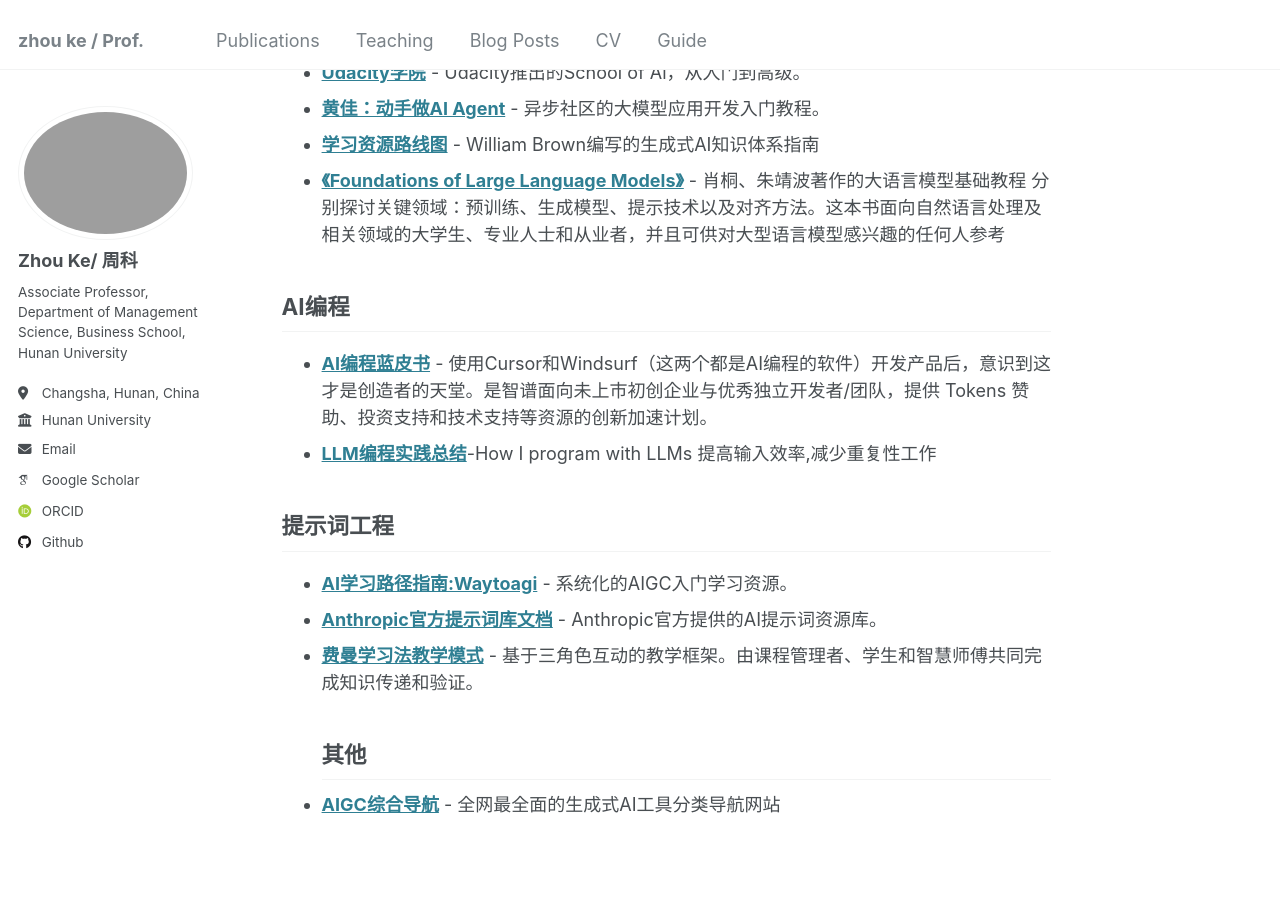
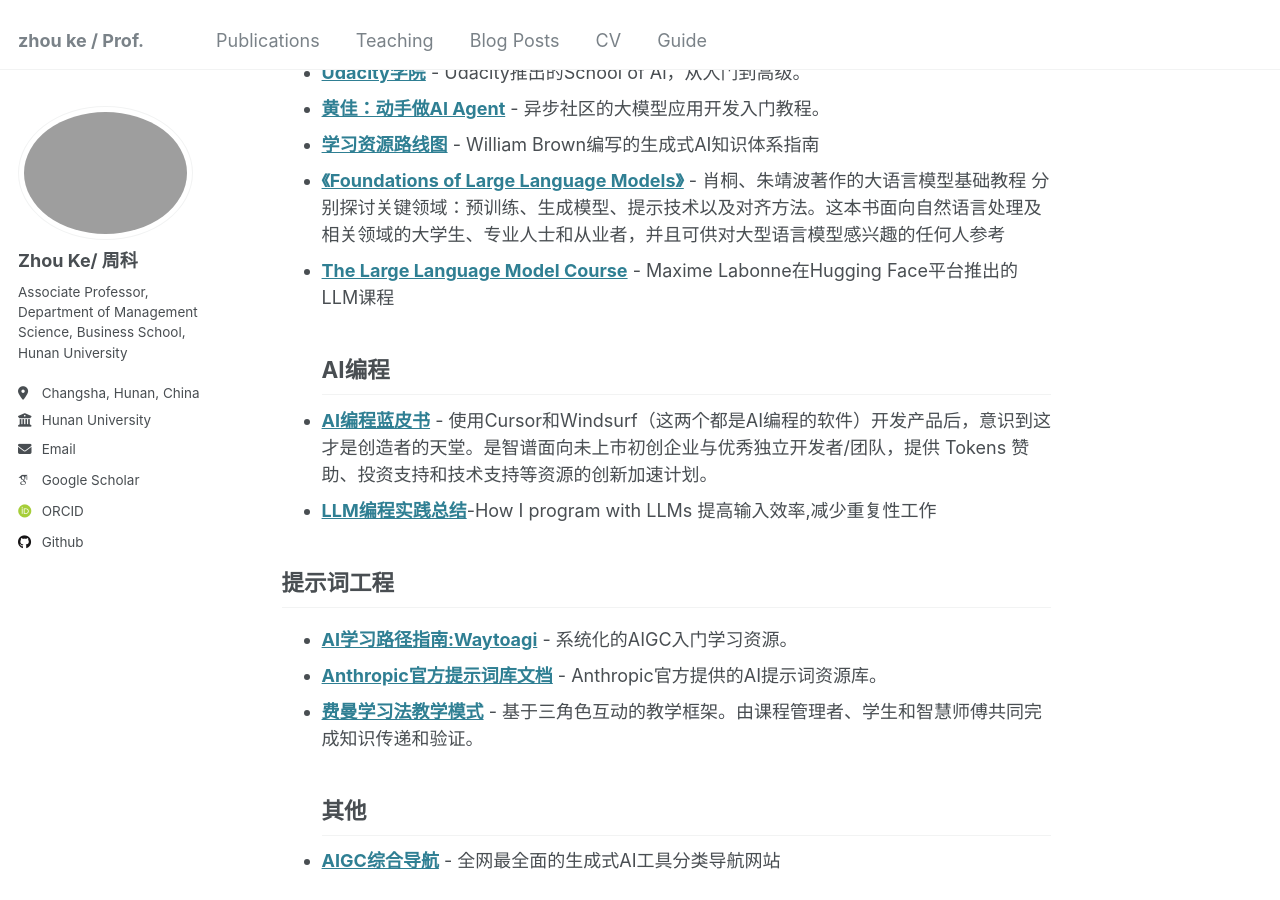
Before and after one commit to hustzhke/hustzhke.github.io, a Jekyll site: the page built from _pages/about.md, in a window 1280 px wide and 900 px high, scrolled down 1798 px. Built offline with Jekyll 4.4.1, drawn with Linux system fonts in a browser that asks for light colours; some web fonts are replaced.

Commit message:
Update about.md

```diff
--- a/_pages/about.md
+++ b/_pages/about.md
@@ -52,7 +52,7 @@
 * **[黄佳：动手做AI Agent](https://github.com/huangjia2019/ai-agents)** - 异步社区的大模型应用开发入门教程。
 * **[学习资源路线图](https://genai-handbook.github.io/)** - William Brown编写的生成式AI知识体系指南
 * **[《Foundations of Large Language Models》](https://arxiv.org/abs/2501.09223)** - 肖桐、朱靖波著作的大语言模型基础教程 分别探讨关键领域：预训练、生成模型、提示技术以及对齐方法。这本书面向自然语言处理及相关领域的大学生、专业人士和从业者，并且可供对大型语言模型感兴趣的任何人参考
-
+* **[The Large Language Model Course](https://huggingface.co/blog/mlabonne/llm-course)** - Maxime Labonne在Hugging Face平台推出的LLM课程
 ## AI编程
 * **[AI编程蓝皮书](https://superhuang.feishu.cn/wiki/CBBPwvgEuicVhFkx0s7cPmhpn4e)** - 使用Cursor和Windsurf（这两个都是AI编程的软件）开发产品后，意识到这才是创造者的天堂。是智谱面向未上市初创企业与优秀独立开发者/团队，提供 Tokens 赞助、投资支持和技术支持等资源的创新加速计划。
 * **[LLM编程实践总结]([https://crawshaw.io/blog/programming-with-llms#overview](https://crawshaw.io/blog/programming-with-llms?continueFlag=cda17cac436c1d267a63d4fe6ca1471b))**-How I program with LLMs 提高输入效率,减少重复性工作
```
